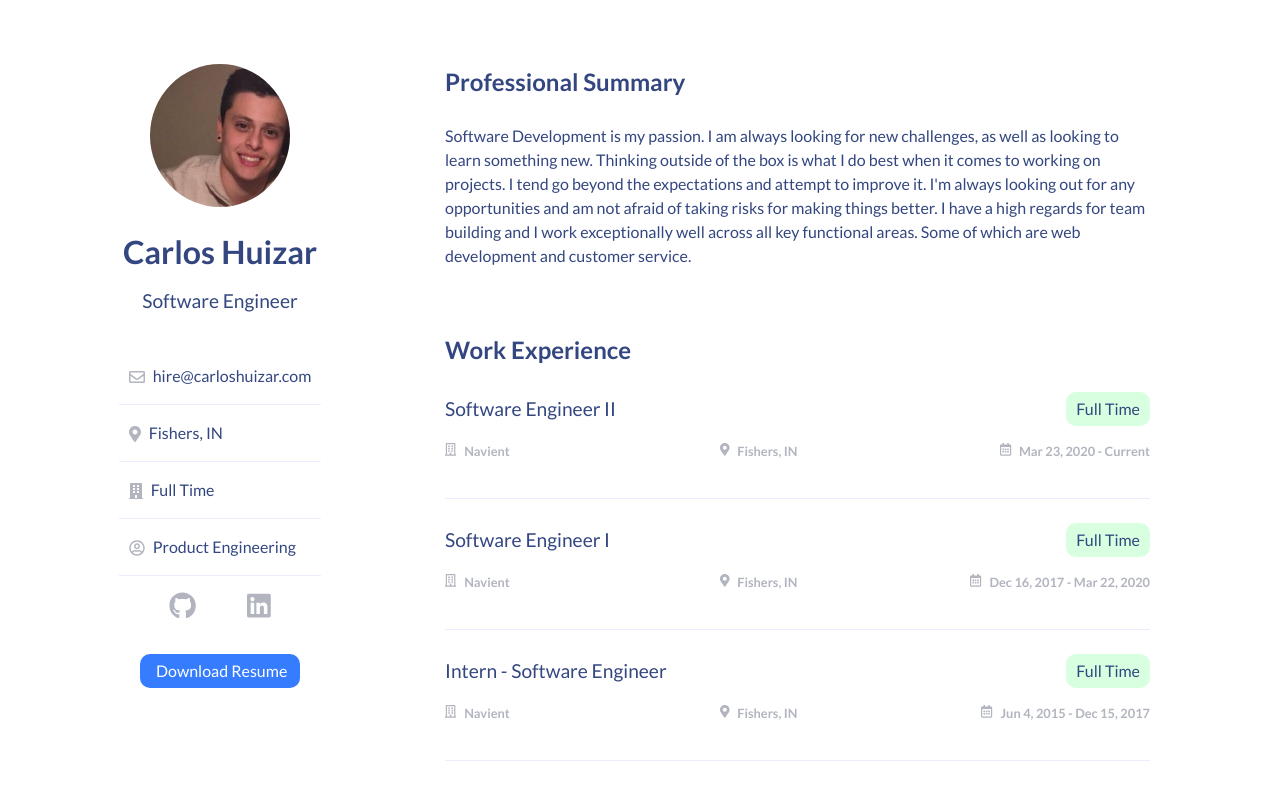
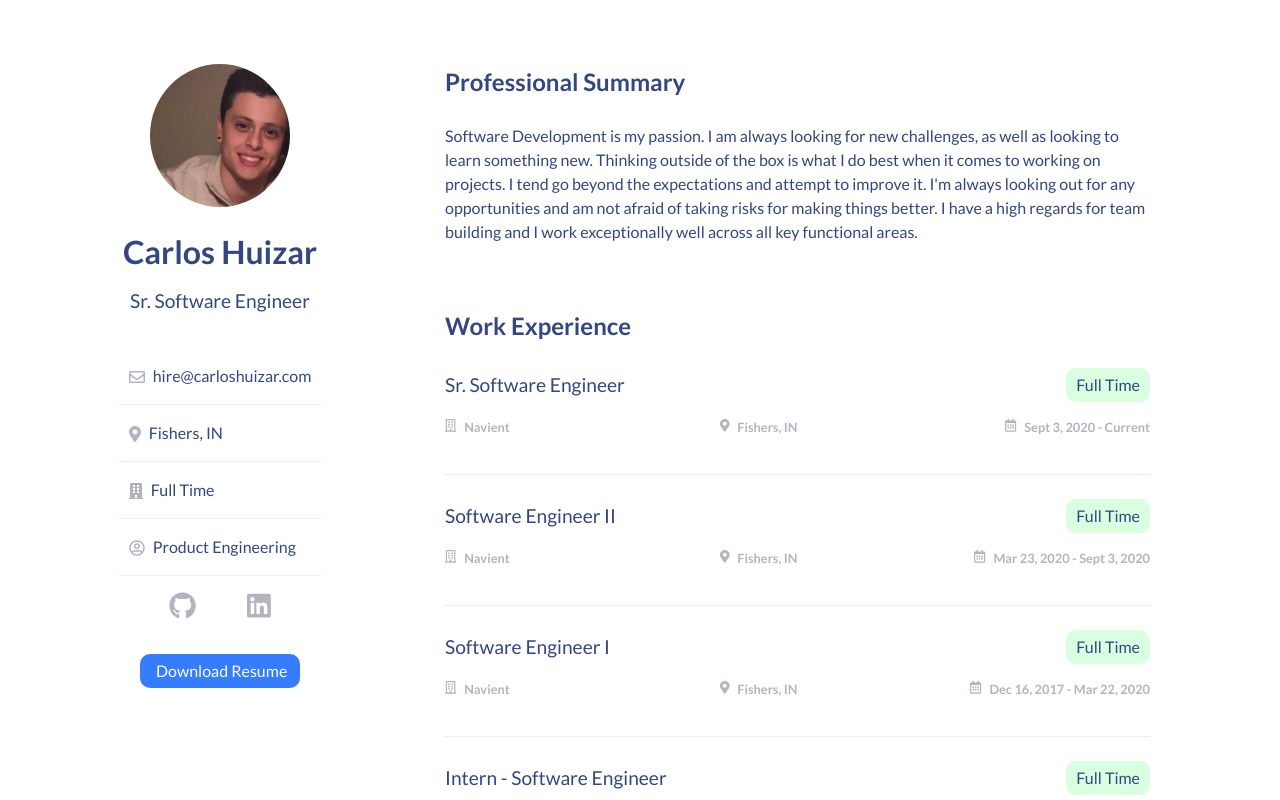
Before and after one commit to cahuizar/PersonalSite, a React (Create React App) app: page / in a window 1280 px wide. Shown: the top 800 px of the page. Built offline with nearby package versions, Linux system fonts and the light colour scheme; the HTML template or start-up script is replaced by a standard one.

Commit message:
Add Sr. Software engineer postion

```diff
--- a/package.json
+++ b/package.json
@@ -15,7 +15,7 @@
     "react": "^16.12.0",
     "react-app-polyfill": "^1.0.2",
     "react-dom": "^16.12.0",
-    "react-scripts": "3.2.0"
+    "react-scripts": "^5.0.0"
   },
   "devDependencies": {
     "enzyme": "^3.10.0",
--- a/src/components/LeftPanel/MainInfo/MainInfo.js
+++ b/src/components/LeftPanel/MainInfo/MainInfo.js
@@ -10,7 +10,7 @@ export const MainInfo = () => {
         <img src={Profile} alt='Carlos Huizar' />
       </div>
       <h1>Carlos Huizar</h1>
-      <div className='title'>Software Engineer</div>
+      <div className='title'>Sr. Software Engineer</div>
     </div>
   );
 };
--- a/src/components/RightPanel/RightPanel.js
+++ b/src/components/RightPanel/RightPanel.js
@@ -14,16 +14,23 @@ const RightPanel = () => {
           I'm always looking out for any opportunities and am not afraid of
           taking risks for making things better. I have a high regards for team
           building and I work exceptionally well across all key functional
-          areas. Some of which are web development and customer service.
+          areas.
         </p>
       </Section>
       <Section heading='Work Experience'>
+         <Item
+          heading='Sr. Software Engineer'
+          company='Navient'
+          location='Fishers, IN'
+          workingTime='Full Time'
+          date='Sept 3, 2020 - Current'
+          />
         <Item
           heading='Software Engineer II'
           company='Navient'
           location='Fishers, IN'
           workingTime='Full Time'
-          date='Mar 23, 2020 - Current'
+          date='Mar 23, 2020 - Sept 3, 2020'
         />
         <Item
           heading='Software Engineer I'
@@ -37,7 +44,7 @@ const RightPanel = () => {
           company='Navient'
           location='Fishers, IN'
           workingTime='Full Time'
-          date='Jun 4, 2015 - Dec 15, 2017'
+          date='Jun 4, 2016 - Dec 15, 2017'
         />
       </Section>
       <Section heading='Education'>
```
Also changed, not shown: 1 other file (tests, documents, lock files or other folders).
